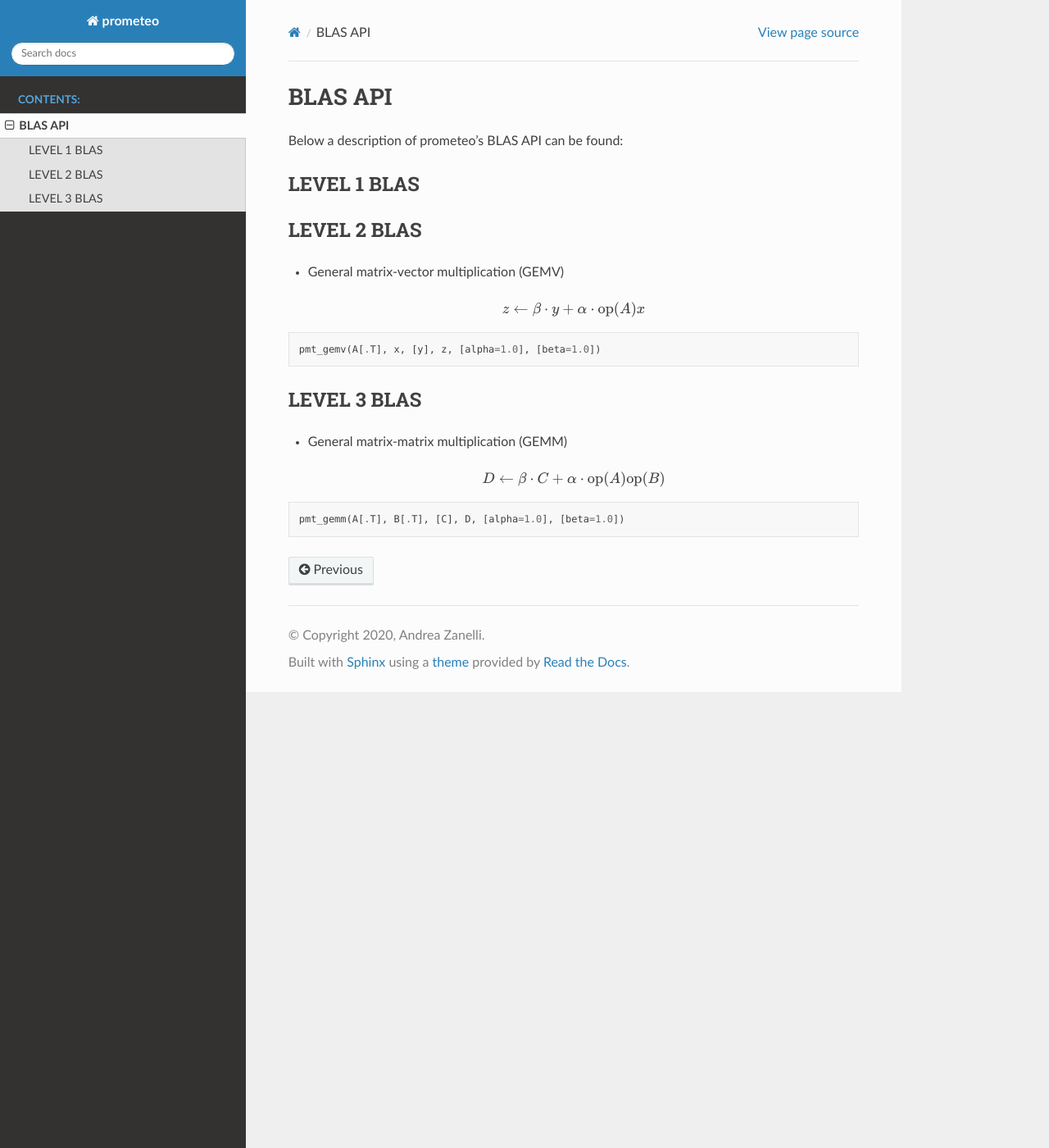
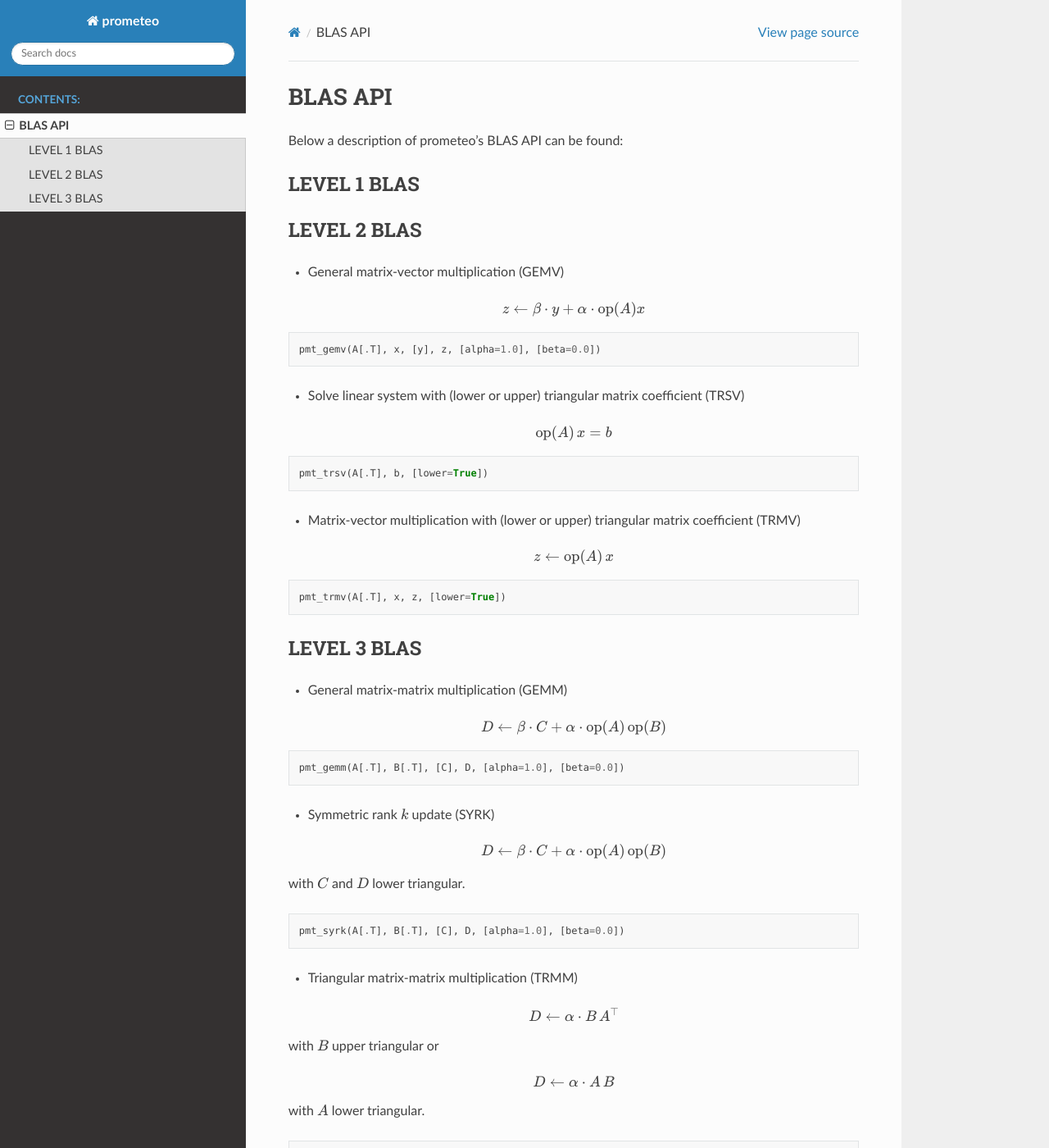
Before and after one commit to zanellia/prometeo, a Sphinx documentation site: the page built from docs/source/blas_api/blas_api.rst, in a window 1280 px wide and 1400 px high. Shown: the whole window at 82% size. Built offline with Sphinx 7.4.7 and the Read the Docs theme 2.0.0, drawn with Linux system fonts in a browser that asks for light colours; some of the changed text lies outside the part shown.

Commit message:
add more blas routines

```diff
--- a/docs/source/blas_api/blas_api.rst
+++ b/docs/source/blas_api/blas_api.rst
@@ -18,7 +18,31 @@ LEVEL 2 BLAS
 
 .. code-block:: python
 
-    pmt_gemv(A[.T], x, [y], z, [alpha=1.0], [beta=1.0])
+    pmt_gemv(A[.T], x, [y], z, [alpha=1.0], [beta=0.0])
+
+* Solve linear system with (lower or upper) triangular matrix coefficient (TRSV)
+
+.. math::
+
+
+    \text{op}(A)\,x = b
+
+
+.. code-block:: python
+
+    pmt_trsv(A[.T], b, [lower=True])
+
+* Matrix-vector multiplication with (lower or upper) triangular matrix coefficient (TRMV)
+
+.. math::
+
+
+    z \leftarrow \text{op}(A)\,x
+
+
+.. code-block:: python
+
+    pmt_trmv(A[.T], x, z, [lower=True])
 
 LEVEL 3 BLAS
 ############
@@ -27,8 +51,39 @@ LEVEL 3 BLAS
 
 .. math::
 
-    D \leftarrow \beta \cdot C + \alpha \cdot \text{op}(A) \text{op}(B)
+    D \leftarrow \beta \cdot C + \alpha \cdot \text{op}(A) \, \text{op}(B)
 
 .. code-block:: python
 
-    pmt_gemm(A[.T], B[.T], [C], D, [alpha=1.0], [beta=1.0])
+    pmt_gemm(A[.T], B[.T], [C], D, [alpha=1.0], [beta=0.0])
+
+* Symmetric rank :math:`k` update (SYRK)
+
+.. math::
+
+    D \leftarrow \beta \cdot C + \alpha \cdot \text{op}(A) \,\text{op}(B)
+
+with :math:`C` and :math:`D` lower triangular.
+
+.. code-block:: python
+
+    pmt_syrk(A[.T], B[.T], [C], D, [alpha=1.0], [beta=0.0])
+
+* Triangular matrix-matrix multiplication (TRMM)
+
+.. math::
+
+    D \leftarrow \alpha \cdot B\, A^{\top}
+
+with :math:`B` upper triangular or
+
+
+.. math::
+
+    D \leftarrow \alpha \cdot A\, B
+
+with :math:`A` lower triangular.
+
+.. code-block:: python
+
+    pmt_trmm(A[.T], B, D, [alpha=1.0], [beta=0.0])
```
Also changed, not shown: 1 other file.
